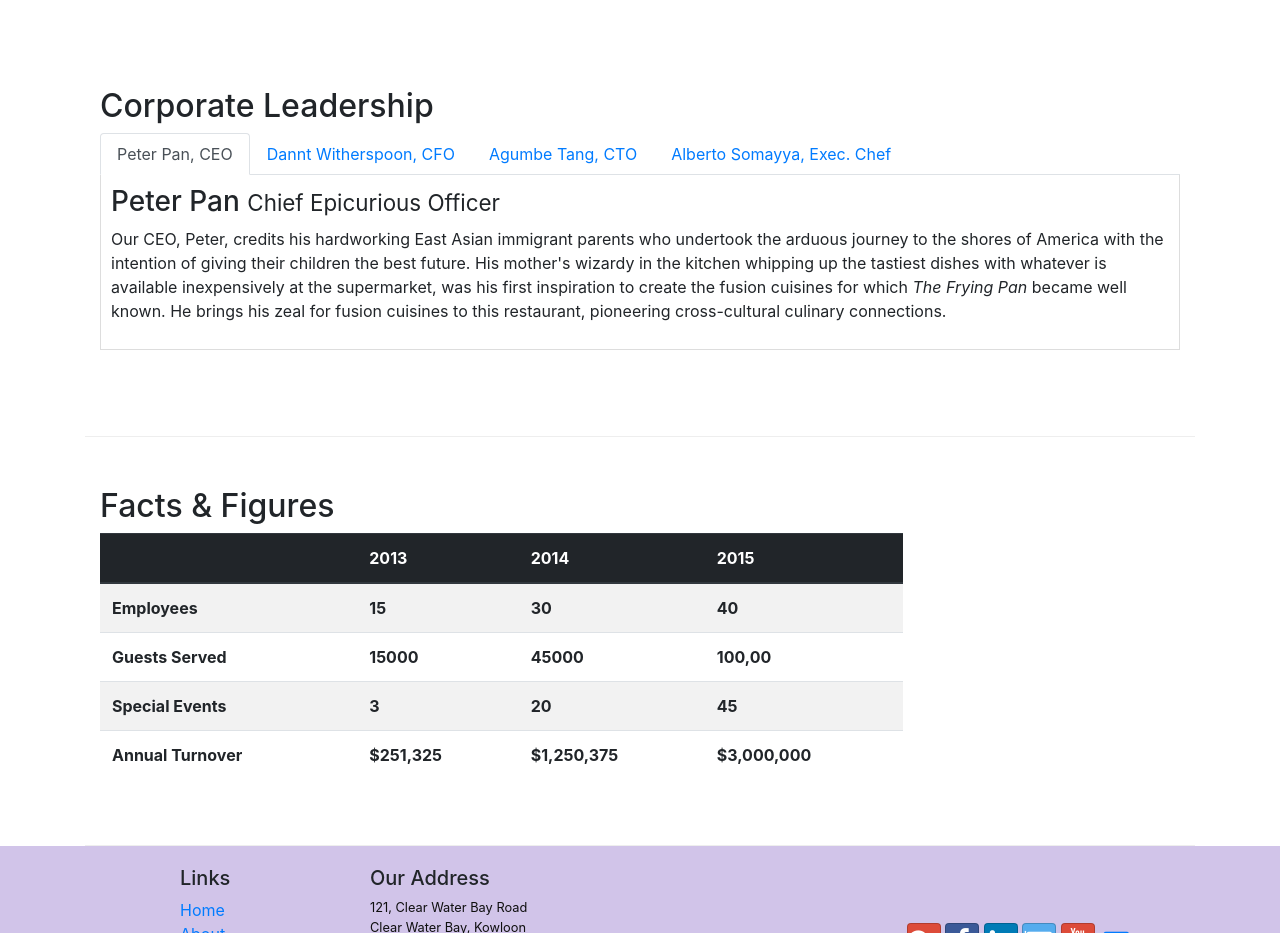
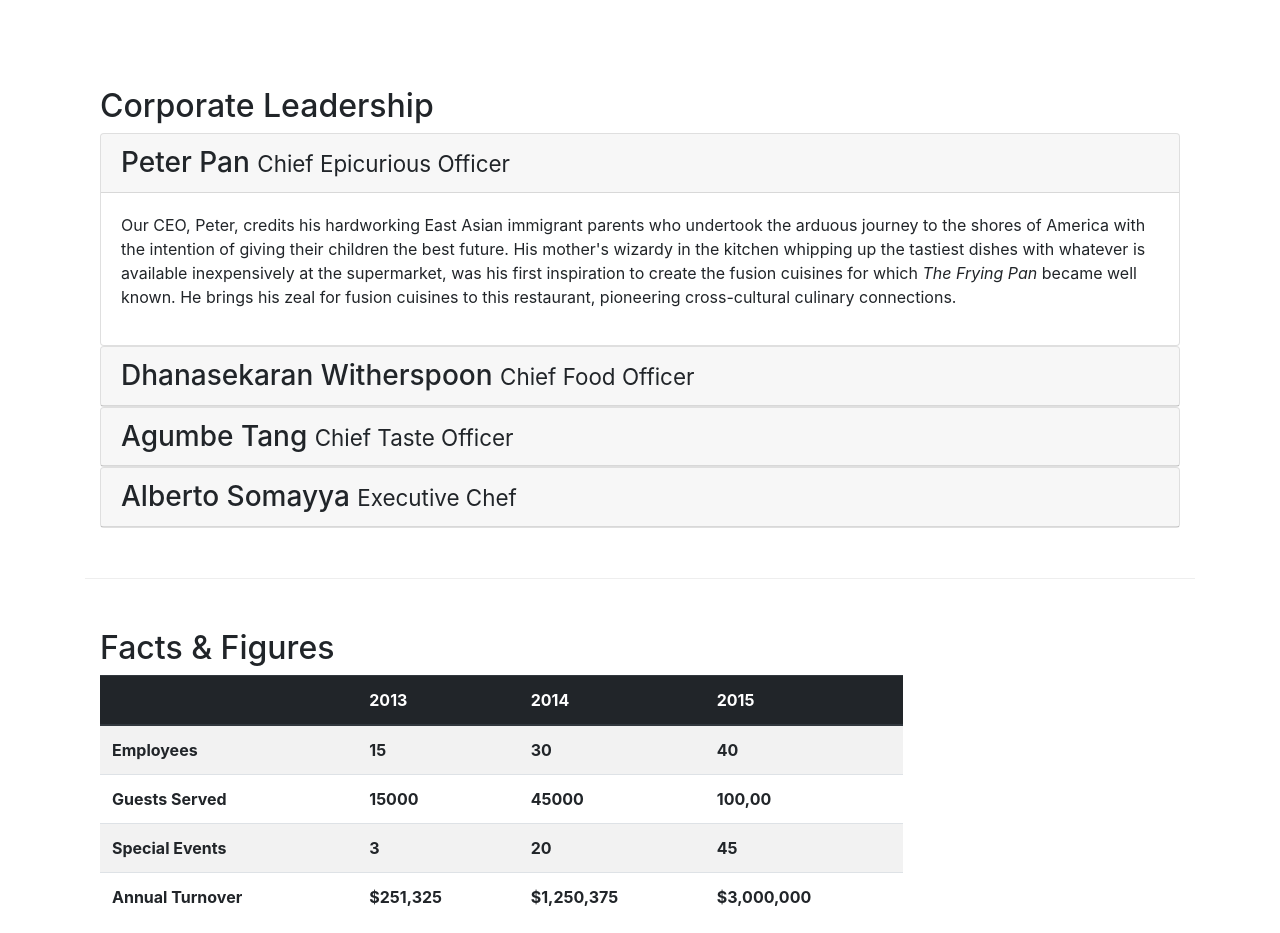
Before and after one commit to qikaigao/bootstrap_confusion, a website: page aboutus.html in a window 1280 px wide. Shown: the part 880-1813 px from the top of the page. Drawn offline with nearby package versions, Linux system fonts and the light colour scheme.

Commit message:
Accordion

```diff
--- a/aboutus.html
+++ b/aboutus.html
@@ -107,41 +107,65 @@
         <div class="row row-content">
             <div class="col-12">
                 <h2>Corporate Leadership</h2>
-                <ul class="nav nav-tabs">
-                    <li class="nav-item">
-                        <a class="nav-link active" href="#peter" role="tab" data-toggle="tab">Peter Pan, CEO</a>
-                    </li>
-                    <li class="nav-item">
-                        <a class="nav-link" href="#danny" role="tab" data-toggle="tab">Dannt Witherspoon, CFO</a>
-                    </li>
-                    <li class="nav-item">
-                        <a class="nav-link" href="#agumbe" role="tab" data-toggle="tab">Agumbe Tang, CTO</a>
-                    </li>
-                    <li class="nav-item">
-                        <a class="nav-link" href="#alberto" role="tab" data-toggle="tab">Alberto Somayya, Exec. Chef</a>
-                    </li>
-                </ul>
-                <div class="tab-content">
-                    <div role="tabpanel" class="tab-pane fade show active" id="peter">
-                        <h3>Peter Pan <small>Chief Epicurious Officer</small></h3>
-                        <p class="d-none d-sm-block">Our CEO, Peter, credits his hardworking East Asian immigrant parents who undertook the arduous journey to the shores of America with the intention of giving their children the best future. His mother's wizardy in the kitchen whipping up the tastiest dishes with whatever is available inexpensively at the supermarket, was his first inspiration to create the fusion cuisines for which <em>The Frying Pan</em> became well known. He brings his zeal for fusion cuisines to this restaurant, pioneering cross-cultural culinary connections.</p>
+                <div id="accordion">
+                    <div class="card">
+                        <div class="card-header" role="tab" id=peterhead>
+                            <h3 class="mb-0">
+                                <a data-toggle="collapse" data-target="#peter">
+                                    Peter Pan <small>Chief Epicurious Officer</small>
+                                </a>
+                            </h3>
+                        </div>
+                        <div role="tabpanel" class="collapse show" id="peter" data-parent="#accordion">
+                            <div class="card-body">
+                                <p class="d-none d-sm-block">Our CEO, Peter, credits his hardworking East Asian immigrant parents who undertook the arduous journey to the shores of America with the intention of giving their children the best future. His mother's wizardy in the kitchen whipping up the tastiest dishes with whatever is available inexpensively at the supermarket, was his first inspiration to create the fusion cuisines for which <em>The Frying Pan</em> became well known. He brings his zeal for fusion cuisines to this restaurant, pioneering cross-cultural culinary connections.</p>
+                            </div>
+                        </div>
                     </div>
-                    <div role="tabpanel" class="tab-pane fade" id="danny">
-                        <h3>Dhanasekaran Witherspoon <small>Chief Food Officer</small></h3>
-                        <p class="d-none d-sm-block">Our CFO, Danny, as he is affectionately referred to by his colleagues, comes from a long established family tradition in farming and produce. His experiences growing up on a farm in the Australian outback gave him great appreciation for varieties of food sources. As he puts it in his own words, <em>Everything that runs, wins, and everything that stays, pays!</em></p>
+                    <div class="card">
+                        <div class="card-header" role="tab" id="dannyhead">
+                            <h3 class="mb-0">
+                                <a data-toggle="collapse" data-target="#danny">
+                                    Dhanasekaran Witherspoon <small>Chief Food Officer</small>
+                                </a>
+                            </h3>
+                        </div>
+                        <div class="collapse" id="danny" data-parent="#accordion">
+                            <div class="card-body">
+                                <p class="d-none d-sm-block">Our CFO, Danny, as he is affectionately referred to by his colleagues, comes from a long established family tradition in farming and produce. His experiences growing up on a farm in the Australian outback gave him great appreciation for varieties of food sources. As he puts it in his own words, <em>Everything that runs, wins, and everything that stays, pays!</em></p>
+                            </div>
+                        </div>
                     </div>
-                    <div role="tabpanel" class="tab-pane fade" id="agumbe">
-                        <h3>Agumbe Tang <small>Chief Taste Officer</small></h3>
-                        <p class="d-none d-sm-block">Blessed with the most discerning gustatory sense, Agumbe, our CTO, personally ensures that every dish that we serve meets his exacting tastes. Our chefs dread the tongue lashing that ensues if their dish does not meet his exacting standards. He lives by his motto, <em>You click only if you survive my lick.</em></p>
+                    <div class="card">
+                        <div class="card-header" role="tab" id="agumbehead">
+                            <h3 class="mb-0">
+                                <a data-toggle="collapse" data-target="#agumbe">
+                                    Agumbe Tang <small>Chief Taste Officer</small>
+                                </a>
+                            </h3>
+                        </div>
+                        <div class="collapse" id="agumbe" data-parent="#accordion">
+                            <div class="card-body">
+                                <p class="d-none d-sm-block">Blessed with the most discerning gustatory sense, Agumbe, our CTO, personally ensures that every dish that we serve meets his exacting tastes. Our chefs dread the tongue lashing that ensues if their dish does not meet his exacting standards. He lives by his motto, <em>You click only if you survive my lick.</em></p>
+                            </div>
+                        </div>
                     </div>
-                    <div role="tabpanel" class="tab-pane fade" id="alberto">
-                        <h3>Alberto Somayya <small>Executive Chef</small></h3>
-                        <p class="d-none d-sm-block">Award winning three-star Michelin chef with wide International experience having worked closely with whos-who in the culinary world, he specializes in creating mouthwatering Indo-Italian fusion experiences. He says, <em>Put together the cuisines from the two craziest cultures, and you get a winning hit! Amma Mia!</em></p>
+
+                    <div class="card">
+                        <div class="card-header" role="tab" id="albertohead">
+                            <h3 class="mb-0">
+                                <a data-toggle="collapse" data-target="#alberto">
+                                    Alberto Somayya <small>Executive Chef</small>
+                                </a>
+                            </h3>
+                        </div>
+                        <div class="collapse" id="alberto" data-parent="#accordion">
+                            <div class="card-body">
+                                <p class="d-none d-sm-block">Award winning three-star   Michelin chef with wide International experience having worked closely with whos-who in the culinary world, he specializes in creating mouthwatering Indo-Italian fusion experiences. He says, <em>Put together the cuisines from the two craziest cultures, and you get a winning hit! Amma Mia!</em></p>
+                            </div>
+                        </div>
                     </div>
                 </div>
-
-
-
 
             </div>
        </div>
```
